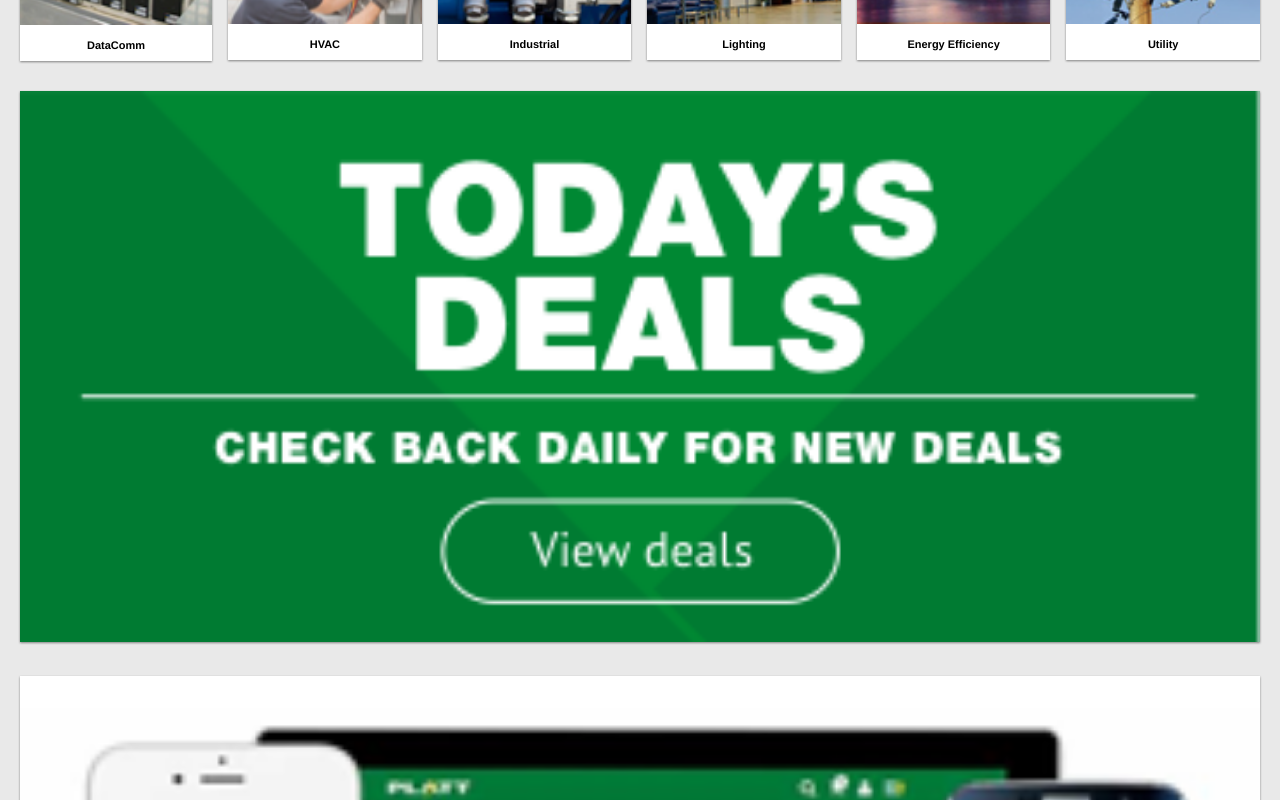
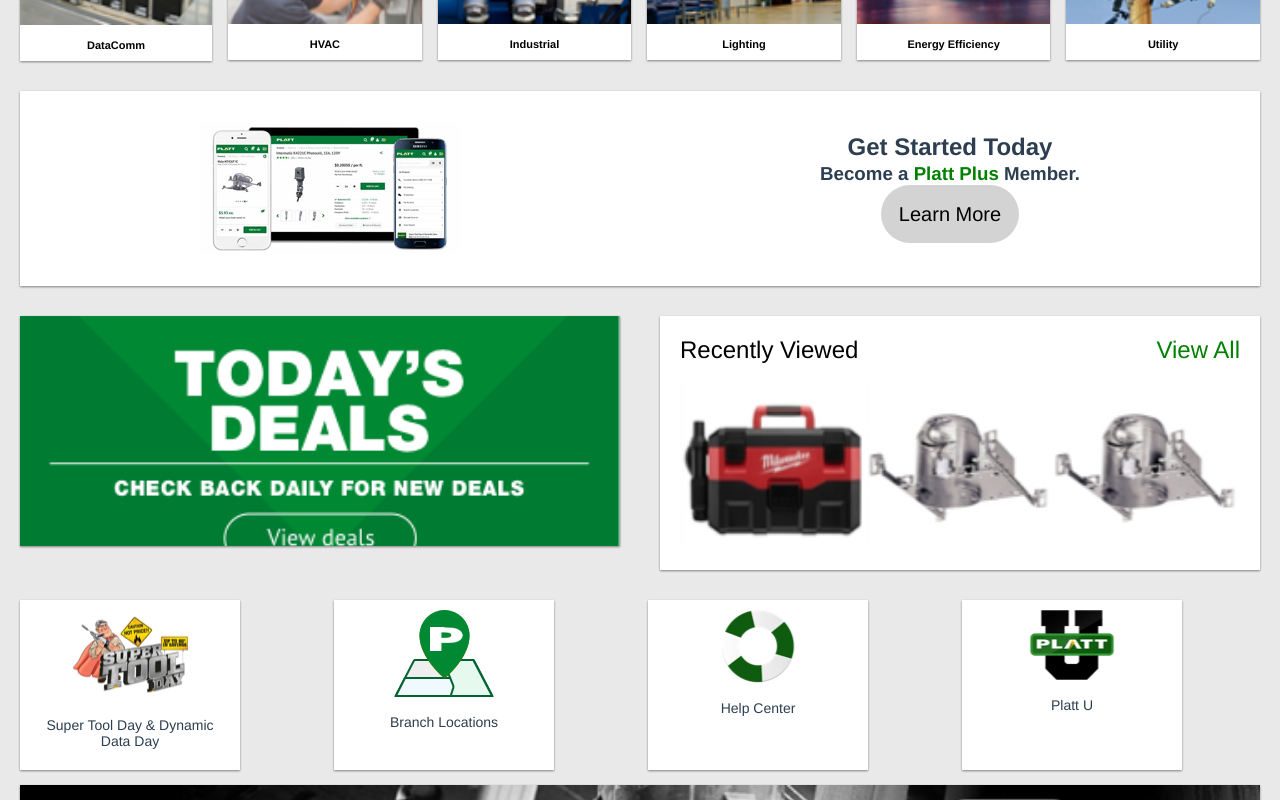
Before and after one commit to incrediblecrayon/platt_test, a Vue app: page / in a window 1280 px wide. Shown: the part 440-1240 px from the top of the page. Built offline with nearby package versions, Linux system fonts and the light colour scheme.

Commit message:
Added basic mobile app ad layout

```diff
--- a/public/app.css
+++ b/public/app.css
@@ -229,12 +229,22 @@
             "deals deals"
             "plus-member plus-member"
             "recent recent";
-    /*grid-gap: 1em;*/
+}
+
+@media only screen and (min-width: 768px){
+    .front-page-info-elements-container{
+        display: grid;
+        grid-template-columns: 1fr 1fr;
+        grid-template-areas:
+                "plus-member plus-member"
+                "deals recent";
+    }
 }
 
 .front-page-info-element-deal-wrapper{
     grid-area: deals;
-
+    max-height: 230px;
+    overflow: hidden;
 }
 
 .front-page-info-element-member-wrapper{
@@ -246,22 +256,35 @@
     background-color: white;
 }
 
-.front-page-info-element-member-wrapper h2{
+@media only screen and (min-width: 768px){
+    .front-page-info-element-member-wrapper{
+        display: grid;
+        grid-template-columns: 1fr 1fr;
+        max-height: 230px;
+    }
+}
+
+.front-page-info-element-member-copy{
+    text-align: center;
+}
+
+.front-page-info-element-member-copy h2{
     margin-top: 10px;
     margin-bottom: 0px;
 }
 
-.front-page-info-element-member-wrapper h3{
+.front-page-info-element-member-copy h3{
     margin-top:2px;
 }
 
-.front-page-info-element-member-wrapper span{
+.front-page-info-element-member-copy span{
     color: green;
 }
 
-.front-page-info-element-member-wrapper a{
-    width: 50%;
-    text-align: center;
+.front-page-info-element-member-copy a{
+    /*text-align: center;*/
+    /*display: block;*/
+    /*margin-top: 10px;*/
 }
 
 .front-page-info-element-recent-wrapper {
@@ -273,6 +296,8 @@
     font-size: 24px;
     text-align: right;
     color:green;
+    max-height: 230px;
+    overflow: hidden;
 }
 
 .front-page-info-element-recent-wrapper img {
@@ -292,6 +317,12 @@
     grid-template-columns: 1fr 1fr;
 }
 
+@media only screen and (min-width: 768px){
+    .front-page-info-element-squares-container {
+        grid-template-columns: repeat(4,1fr);
+    }
+}
+
 .front-page-info-element-square-wrapper {
     /*margin: 0 auto;*/
     padding: 10px;
@@ -307,7 +338,7 @@
 
 
 .front-page-info-element-app-container{
-    background-color: white;
+background-color: black;
 }
 
 .front-page-info-element-app-image{
@@ -318,6 +349,7 @@
     background-size: cover;
     height: 150px;
     width: auto;
+    background-color: black;
 }
 
 @media (min-width:420px) {
@@ -345,6 +377,7 @@
     /*height: 40px;*/
     text-align: center;
     padding: 10px;
+    background-color: white;
 }
 
 
--- a/src/App.vue
+++ b/src/App.vue
@@ -161,14 +161,17 @@
 
     <div class="front-page-info-elements-container">
       <div class="front-page-info-element-deal-wrapper section-container drop-shadow">
+        <!--<div style="background-color: green;width:100%;height: 100%;"></div>-->
         <img class="img-responsive" src="panel/deal.png" alt="Click for deals!">
       </div>
 
       <div class="front-page-info-element-member-wrapper section-container drop-shadow">
-        <img class="img-responsive" src="img/platt_plus.png" alt="Get Plat Plus!">
-        <h2>Get Started Today</h2>
-        <h3>Become a <span>Platt Plus</span> Member.</h3>
-        <a class="button-oval-link" href="#">Learn More</a>
+        <img class="" src="img/platt_plus.png" alt="Get Plat Plus!">
+        <div class="front-page-info-element-member-copy">
+          <h2>Get Started Today</h2>
+          <h3>Become a <span>Platt Plus</span> Member.</h3>
+          <a class="button-oval-link" href="#">Learn More</a>
+        </div>
       </div>
 
       <div class="front-page-info-element-recent-wrapper section-container drop-shadow">
@@ -215,7 +218,7 @@
 
     </div> <!--front-page-info-element-squares-container -->
 
-    <div class="front-page-info-element-app-container section-container">
+    <div class="front-page-info-element-app-container section-container drop-shadow">
       <div class="front-page-info-element-app-image">
 
       </div>
@@ -223,6 +226,10 @@
         <span>Shop better, download the Platt App today</span>
       </div>
     </div>
+
+    <footer>
+
+    </footer>
 
   </div>
 </template>
```
